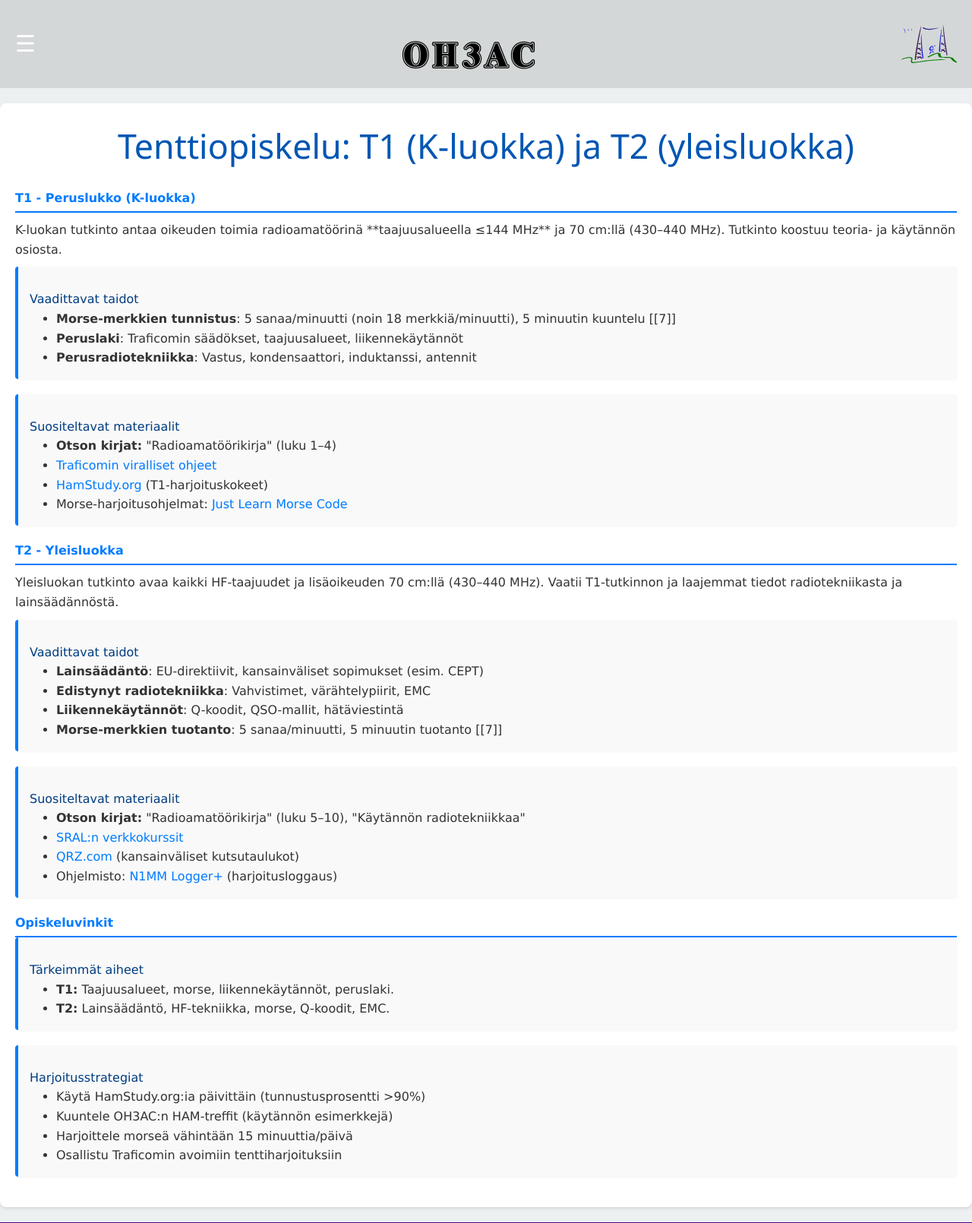
After one commit to mikosavolainen/oh3ac, a PHP site: page /ra-materiaali.php in a window 1280 px wide. The commit adds this page. Shown: the top 1610 px of the page at 76% size. Run offline with PHP 8.4, Linux system fonts and the light colour scheme.

Commit message:
ra opiskelu materiaali

```diff
--- a/components/menu.php
+++ b/components/menu.php
@@ -23,7 +23,7 @@
     <button class="dropdown-btn" onclick="toggleDropdown(this)">RA-Kurssi</button>
     <div class="dropdown-container">
         <a href="laitteisto.php">Tulevat kurssit</a>
-        <a href="toistimet.php">Materiaali</a>
+        <a href="ra-materiaali.php">Materiaali</a>
     </div>
 
     <a href="kauppa.php">Myynnissä</a>
--- /dev/null
+++ b/ra-materiaali.php
@@ -0,0 +1,92 @@
+<?php
+include 'components/header.php';
+?>
+
+<!DOCTYPE html>
+<html lang="fi">
+<head>
+    <meta charset="UTF-8">
+    <meta name="viewport" content="width=device-width, initial-scale=1.0">
+    <title>OH3AC - Tenttiopiskelu T1 & T2</title>
+    <link rel="stylesheet" href="../styles/styles.css">
+</head>
+<body>
+    <div class="ra-tentti">
+        <h1>Tenttiopiskelu: T1 (K-luokka) ja T2 (yleisluokka)</h1>
+
+        <!-- T1 (K-luokka) -->
+        <section>
+            <h2>T1 - Peruslukko (K-luokka)</h2>
+            <p>K-luokan tutkinto antaa oikeuden toimia radioamatöörinä **taajuusalueella ≤144 MHz** ja 70 cm:llä (430–440 MHz). Tutkinto koostuu teoria- ja käytännön osiosta.</p>
+
+            <div class="ra-tentti-info">
+                <h3>Vaadittavat taidot</h3>
+                <ul>
+                    <li><strong>Morse-merkkien tunnistus</strong>: 5 sanaa/minuutti (noin 18 merkkiä/minuutti), 5 minuutin kuuntelu [[7]]</li>
+                    <li><strong>Peruslaki</strong>: Traficomin säädökset, taajuusalueet, liikennekäytännöt</li>
+                    <li><strong>Perusradiotekniikka</strong>: Vastus, kondensaattori, induktanssi, antennit</li>
+                </ul>
+            </div>
+
+            <div class="ra-tentti-info">
+                <h3>Suositeltavat materiaalit</h3>
+                <ul>
+                    <li><strong>Otson kirjat:</strong> "Radioamatöörikirja" (luku 1–4)</li>
+                    <li><a href="https://www.traficom.fi/fi/ajankohtaista/radioamatyoeri" target="_blank">Traficomin viralliset ohjeet</a></li>
+                    <li><a href="https://www.hamstudy.org" target="_blank">HamStudy.org</a> (T1-harjoituskokeet)</li>
+                    <li>Morse-harjoitusohjelmat: <a href="https://lcwo.net" target="_blank">Just Learn Morse Code</a></li>
+                </ul>
+            </div>
+        </section>
+
+        <!-- T2 (Yleisluokka) -->
+        <section>
+            <h2>T2 - Yleisluokka</h2>
+            <p>Yleisluokan tutkinto avaa kaikki HF-taajuudet ja lisäoikeuden 70 cm:llä (430–440 MHz). Vaatii T1-tutkinnon ja laajemmat tiedot radiotekniikasta ja lainsäädännöstä.</p>
+
+            <div class="ra-tentti-info">
+                <h3>Vaadittavat taidot</h3>
+                <ul>
+                    <li><strong>Lainsäädäntö</strong>: EU-direktiivit, kansainväliset sopimukset (esim. CEPT)</li>
+                    <li><strong>Edistynyt radiotekniikka</strong>: Vahvistimet, värähtelypiirit, EMC</li>
+                    <li><strong>Liikennekäytännöt</strong>: Q-koodit, QSO-mallit, hätäviestintä</li>
+                    <li><strong>Morse-merkkien tuotanto</strong>: 5 sanaa/minuutti, 5 minuutin tuotanto [[7]]</li>
+                </ul>
+            </div>
+
+            <div class="ra-tentti-info">
+                <h3>Suositeltavat materiaalit</h3>
+                <ul>
+                    <li><strong>Otson kirjat:</strong> "Radioamatöörikirja" (luku 5–10), "Käytännön radiotekniikkaa"</li>
+                    <li><a href="https://www.sr.fi" target="_blank">SRAL:n verkkokurssit</a></li>
+                    <li><a href="https://www.qrz.com" target="_blank">QRZ.com</a> (kansainväliset kutsutaulukot)</li>
+                    <li>Ohjelmisto: <a href="https://www.n1mm.com" target="_blank">N1MM Logger+</a> (harjoitusloggaus)</li>
+                </ul>
+            </div>
+        </section>
+
+        <!-- Ohjeet ja vinkit -->
+        <section>
+            <h2>Opiskeluvinkit</h2>
+            <div class="ra-tentti-info">
+                <h3>Tärkeimmät aiheet</h3>
+                <ul>
+                    <li><strong>T1:</strong> Taajuusalueet, morse, liikennekäytännöt, peruslaki.</li>
+                    <li><strong>T2:</strong> Lainsäädäntö, HF-tekniikka, morse, Q-koodit, EMC.</li>
+                </ul>
+            </div>
+
+            <div class="ra-tentti-info">
+                <h3>Harjoitusstrategiat</h3>
+                <ul>
+                    <li>Käytä HamStudy.org:ia päivittäin (tunnustusprosentti >90%)</li>
+                    <li>Kuuntele OH3AC:n HAM-treffit (käytännön esimerkkejä)</li>
+                    <li>Harjoittele morseä vähintään 15 minuuttia/päivä</li>
+                    <li>Osallistu Traficomin avoimiin tenttiharjoituksiin</li>
+                </ul>
+            </div>
+        </section>
+    </div>
+    <?php include 'components/footer.php'; ?>
+</body>
+</html>
--- a/styles/styles.css
+++ b/styles/styles.css
@@ -934,3 +934,87 @@ body {
         width: calc(50% - 15px);
     }
 }
+
+/* ra-tentti */
+.ra-tentti {
+    max-width: 100%;
+    margin: 20px auto;
+    padding: 20px;
+    background: #fff;
+    border-radius: 8px;
+    box-shadow: 0 2px 4px rgba(0, 0, 0, 0.1);
+}
+
+.ra-tentti h1 {
+    text-align: center;
+    color: #0056b3;
+    font-family: 'Segoe UI', Tahoma, Geneva, Verdana, sans-serif;
+}
+
+.ra-tentti h2 {
+    color: #007BFF;
+    border-bottom: 2px solid #007BFF;
+    padding-bottom: 5px;
+    margin-top: 20px;
+    font-weight: 600;
+}
+
+.ra-tentti p {
+    margin: 10px 0;
+    line-height: 1.6;
+}
+
+.ra-tentti ul {
+    list-style-type: disc;
+    margin-left: 20px;
+    padding-left: 15px;
+}
+
+.ra-tentti a {
+    color: #007BFF;
+    text-decoration: none;
+    transition: color 0.3s ease;
+}
+
+.ra-tentti a:hover {
+    text-decoration: underline;
+    color: #0056b3;
+}
+
+.ra-tentti-info {
+    margin-bottom: 20px;
+    padding: 15px;
+    background: #f9f9f9;
+    border-left: 4px solid #007BFF;
+    border-radius: 4px;
+    box-shadow: 0 1px 3px rgba(0,0,0,0.05);
+}
+
+.ra-tentti h3 {
+    color: #003d80;
+    margin-top: 15px;
+}
+
+/* Responsiivisuus */
+@media (max-width: 768px) {
+    .ra-tentti {
+        padding: 15px;
+    }
+
+    .ra-tentti h1 {
+        font-size: 1.5rem;
+    }
+
+    .ra-tentti h2 {
+        font-size: 1.2rem;
+    }
+
+    .ra-tentti p,
+    .ra-tentti ul {
+        font-size: 0.9rem;
+    }
+
+    .ra-tentti-info {
+        padding: 10px;
+    }
+}
```
